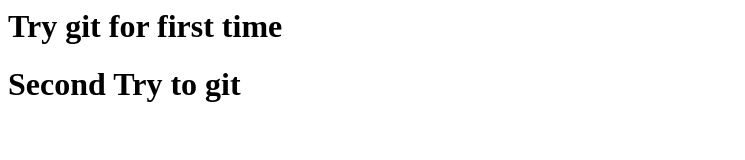
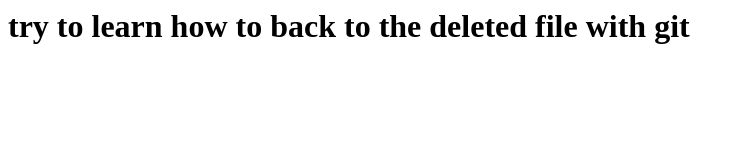
Before and after one commit to Almahdaly/learn-git-2, a plain HTML site: page index.html in a window 1280 px wide. Shown: the whole page, without its empty margins (0-745 px from the left). Drawn offline with Linux system fonts and the light colour scheme.

Commit message:
the try to get deleted file

```diff
--- a/index.html
+++ b/index.html
@@ -1,2 +1 @@
-<h1>Try git for first time</h1>
-<h1>Second Try to git</h1>
+<h1>try to learn how to back to the deleted file with git</h1>
```
